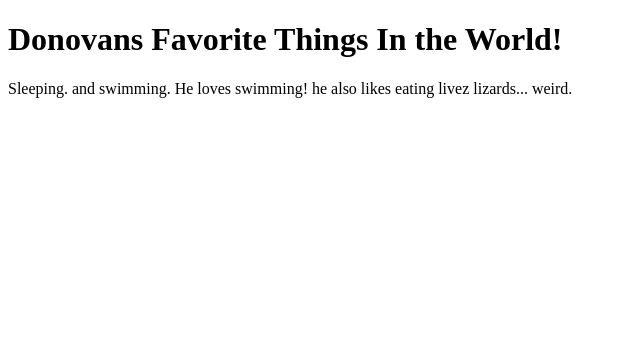
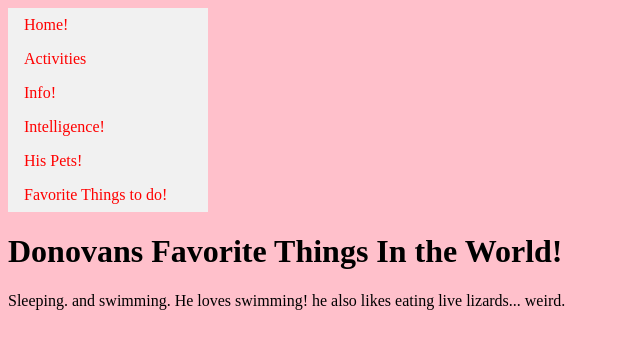
Before and after one commit to joeyo123/joeyo123.github.io, a plain HTML site: page Favorite.html in a window 1280 px wide. Shown: the whole page, without its empty margins (0-640 px from the left). Drawn offline with Linux system fonts and the light colour scheme.

Commit message:
lots of changes, implemented CSS

```diff
--- a/Favorite.html
+++ b/Favorite.html
@@ -5,8 +5,21 @@
 <head>
 	<title>
 	</title>
+	<link rel="stylesheet" href="style.css">
 </head>
 
 <body>
+<nav>
+		<ul>
+			<li><a href="index.html"> Home!</a></li>
+			<li><a href="activities.html">Activities</a></li>
+			<li><a href="personalinfo.html"> Info!</a></li>
+			<li><a href="iqlevel.html"> Intelligence!</a></li>
+			<li><a href="pets.html"> His Pets! </a></li>
+			<li><a href="Favorite.html"> Favorite Things to do! </a></li>
+
+		</ul>
+	</nav>
+
 <h1> Donovans Favorite Things In the World! </h1>
-<p> Sleeping. and swimming. He loves swimming! he also likes eating livez lizards... weird. </p>
+<p> Sleeping. and swimming. He loves swimming! he also likes eating live lizards... weird. </p>
--- /dev/null
+++ b/style.css
@@ -0,0 +1,25 @@
+ul {
+    list-style-type: none;
+    margin: 0;
+    padding: 0;
+    width: 200px;
+    background-color: #f1f1f1;
+}
+
+li a {
+    display: block;
+    color: red;
+    padding: 8px 16px;
+    text-decoration: none;
+}
+
+/* Change the link color on hover */
+li a:hover {
+    background-color: #555;
+    color: blue;
+}
+body {
+    background-color: pink;
+}
+
+}
```
Also changed, not shown: activities.html (+16 -0 lines), index.html (+3 -20 lines), iqlevel.html (+13 -0 lines), personalinfo.html (+13 -0 lines), pets.html (+13 -0 lines).
